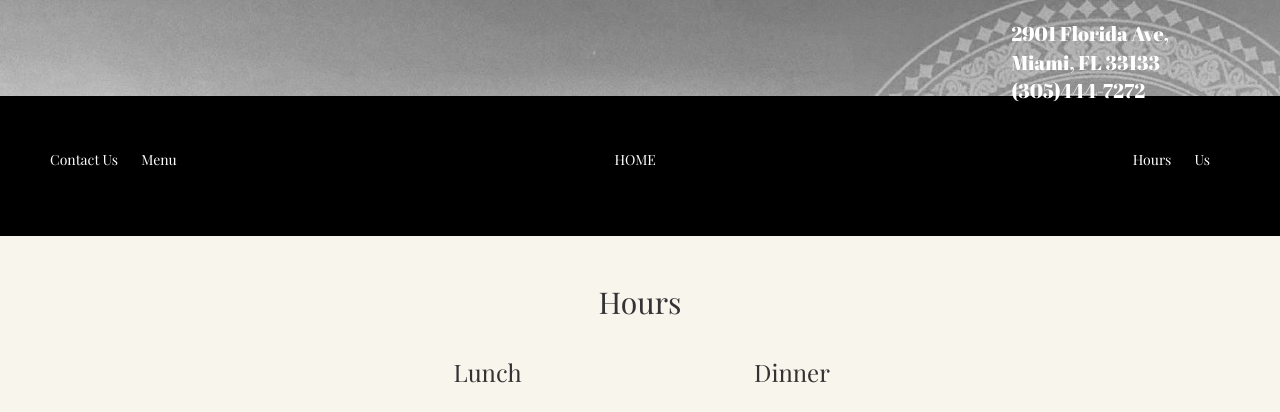
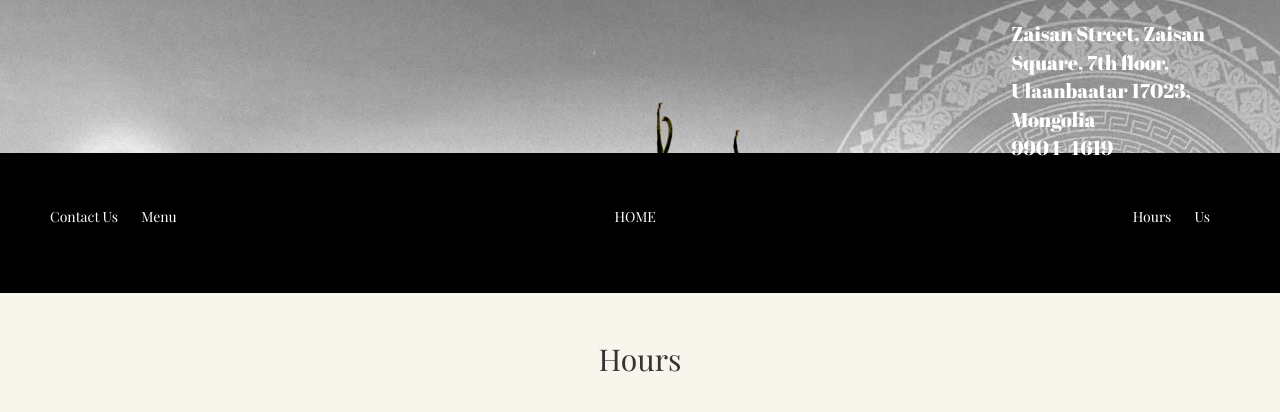
Before and after one commit to javkhlantugs/bombay, a Rails app: page / in a window 1280 px wide. Shown: the top 412 px of the page. Run offline with Rails 7, Linux system fonts and the light colour scheme; style sheets or scripts are compiled from the project's sources; some libraries are stand-ins or nearby versions.

Commit message:
name changed

```diff
--- a/app/views/layouts/application.html.erb
+++ b/app/views/layouts/application.html.erb
@@ -13,8 +13,8 @@
   <body>
   	<% content_for :address do %>
     <div class='address'>
-    <a href="https://www.google.com/maps/place/Bombay+Darbar/@25.7325448,-80.248559,15z/data=!4m5!3m4!1s0x0:0xce9074979c3c1c3f!8m2!3d25.7293398!4d-80.2407369" target="_blank" style="text-decoration:none;">2901 Florida Ave, Miami, FL 33133</a>
-    <p>(305)444-7272</p>
+    <a href="https://www.google.com/maps/place/Los+Bandidos+Zaisan/@47.88732,106.913796,17z/data=!3m1!4b1!4m5!3m4!1s0x5d9693c24cdf99ad:0x27134a6a990cf06b!8m2!3d47.88732!4d106.91599" target="_blank" style="text-decoration:none;">Zaisan Street, Zaisan Square, 7th floor, Ulaanbaatar 17023, Mongolia</a>
+    <p>9904-4619</p>
   </div>
   <% end %>
 
@@ -25,7 +25,7 @@
 
 
     <% if current_user.present? && current_user.role == 'admin'%>
-            <nav>
+            <nav class='js-sticky-nav'>
       <ul >
         <div class='nav-items to-left'>
         <p>Contact Us</p>
--- a/config/application.rb
+++ b/config/application.rb
@@ -6,7 +6,7 @@ require 'rails/all'
 # you've limited to :test, :development, or :production.
 Bundler.require(*Rails.groups)
 
-module Losbandidos
+module LOSBandidos
   class Application < Rails::Application
     # Settings in config/environments/* take precedence over those specified here.
     # Application configuration should go into files in config/initializers
--- a/config/initializers/session_store.rb
+++ b/config/initializers/session_store.rb
@@ -1,3 +1,3 @@
 # Be sure to restart your server when you modify this file.
 
-Rails.application.config.session_store :cookie_store, key: '_losbandidos_session'
+Rails.application.config.session_store :cookie_store, key: '_LOS_BANDIDOS_session'
```
Also changed, not shown: Gemfile, Gemfile.lock.
